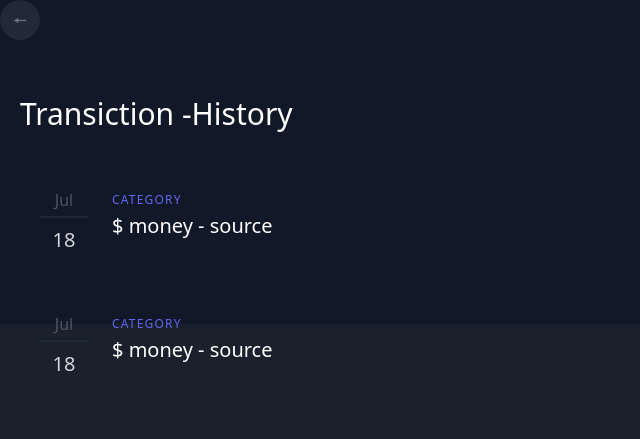
After one commit to souhardswami/TransictionMoney, a Django app: page /history/ in a window 1280 px wide. The commit adds this page. Shown: the top 439 px of the page, without its empty margins (0-640 px from the left). Run offline with Django 3.2, Linux system fonts and the light colour scheme.

Commit message:
history adde

```diff
--- a/main/urls.py
+++ b/main/urls.py
@@ -9,6 +9,8 @@ urlpatterns = [
     path("main/",views.main,name="main"),
     path("pay/",views.pay,name="pay"),
     path("person/",views.person,name="person"),
+    path("wallet/",views.wallet,name="wallet"),
+    path("history/",views.history,name="history"),
     # path("user/<int:num>",views.user,name="user"),
     # path("moneytransfer",views.moneytransfer,name="moneytransfer"),
     # path("createmoney",views.createmoney,name="createmoney"),
--- a/main/views.py
+++ b/main/views.py
@@ -60,3 +60,13 @@ def login(request):
 
 def user(request,num):
     print("pass")
+
+
+def wallet(request):
+    print("fine")
+    return render(request,'wallet.html')
+
+
+def history(request):
+    print('hist')
+    return render(request,'history.html')
--- a/templates/base.html
+++ b/templates/base.html
@@ -43,6 +43,10 @@
     {% endblock %}
     {% block person %}
     {% endblock %}
+    {% block wallet %}
+    {% endblock %}
+    {% block history %}
+    {% endblock %}
 
 
   </div>
--- /dev/null
+++ b/templates/history.html
@@ -0,0 +1,61 @@
+{% extends 'base.html' %}
+
+
+{% block history %}
+
+
+
+
+<section class="text-gray-500 bg-gray-900 body-font">
+
+  <div class="w-10 h-10 inline-flex items-center justify-center rounded-full bg-gray-800 text-orange-400 mb-4">
+    <a href="/main">🠔</a>
+  </div>
+
+
+  <div class="container px-5 py-10 mx-auto">
+    <div class="flex flex-wrap  mb-20">
+      <div class="lg:w-1/2 w-full mb-6 lg:mb-0">
+        <h1 class="sm:text-3xl text-2xl font-medium title-font mb-2 text-white">Transiction -History</h1>
+        <div class="h-1 w-20 bg-orange-500 rounded"></div>
+      </div>
+    </div>
+
+  <div class="container px-5 mx-auto ">
+    <div class="flex flex-wrap -mx-4 -my-8 ">
+      <div class=" px-4 lg:w-1/3">
+        <div class="h-full flex items-start">
+          <div class="w-12 flex-shrink-0 flex flex-col text-center leading-none">
+            <span class="text-gray-600 pb-2 mb-2 border-b-2 border-gray-800">Jul</span>
+            <span class="font-medium text-xl text-gray-300 title-font">18</span>
+          </div>
+          <div class="flex-grow pl-6">
+            <h2 class="tracking-widest text-xs title-font font-medium text-indigo-500 mb-1">CATEGORY</h2>
+            <h1 class="title-font text-xl font-medium text-white mb-3">$ money - source</h1>
+
+          </div>
+        </div>
+
+        <div class="h-full flex items-start">
+          <div class="w-12 flex-shrink-0 flex flex-col text-center leading-none">
+            <span class="text-gray-600 pb-2 mb-2 border-b-2 border-gray-800">Jul</span>
+            <span class="font-medium text-xl text-gray-300 title-font">18</span>
+          </div>
+          <div class="flex-grow pl-6">
+            <h2 class="tracking-widest text-xs title-font font-medium text-indigo-500 mb-1">CATEGORY</h2>
+            <h1 class="title-font text-xl font-medium text-white mb-3">$ money - source</h1>
+
+          </div>
+        </div>
+      </div>
+
+
+    </div>
+  </div>
+
+  </div>
+
+</section>
+
+
+{% endblock %}
```
Also changed, not shown: templates/main.html (+6 -4 lines), templates/wallet.html (added, +25 -0 lines).
